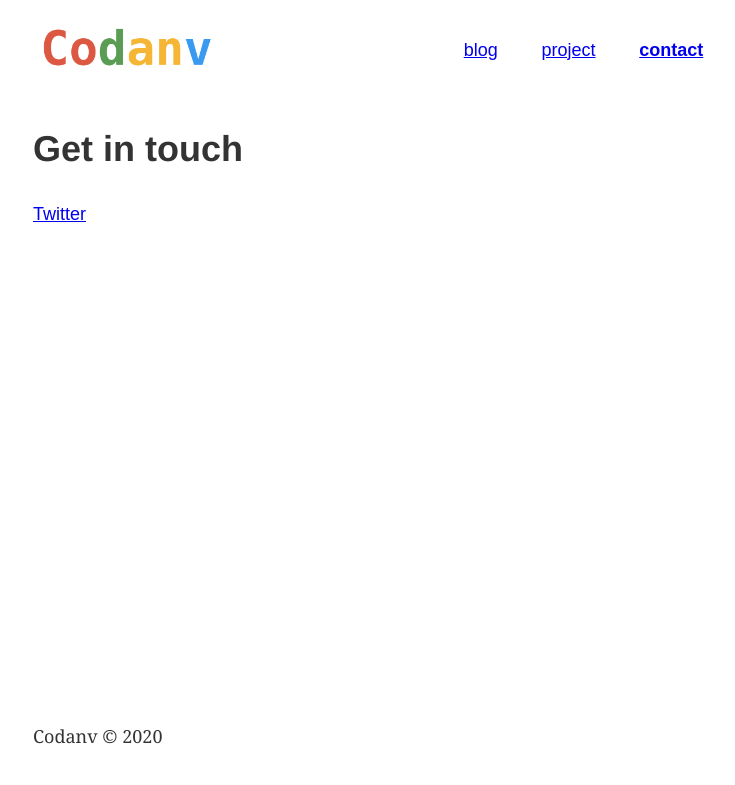
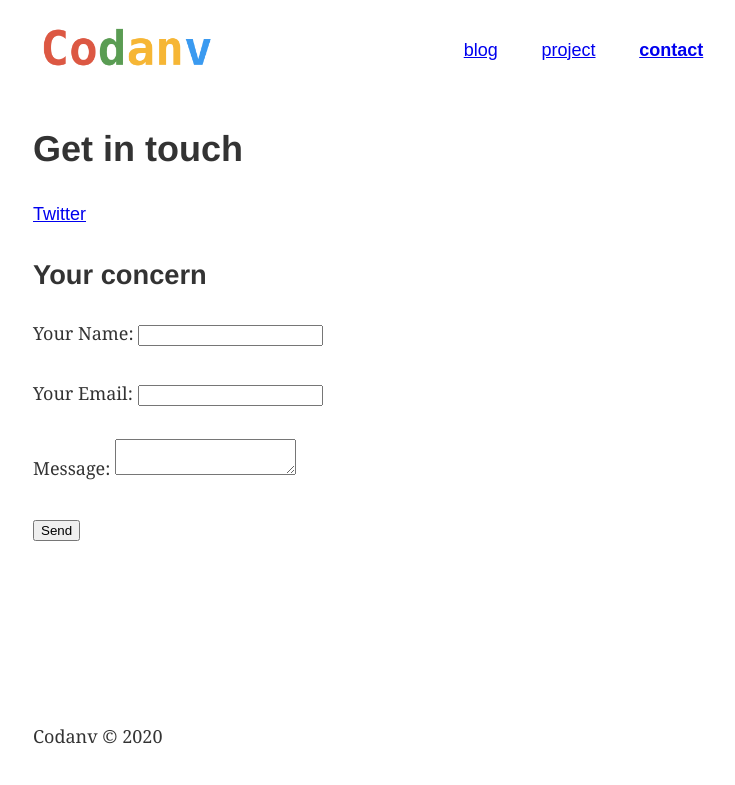
Before and after one commit to Codanv/codanv.com, a Gatsby site: page /contact in a window 1280 px wide. Shown: the whole page, without its empty margins (250-985 px from the left). Built offline with nearby package versions, Linux system fonts and the light colour scheme; Gatsby itself is replaced by a stand-in of ours; some packages are replaced by stand-ins of ours.

Commit message:
contact form added

```diff
--- a/src/pages/contact.js
+++ b/src/pages/contact.js
@@ -8,9 +8,26 @@ const ContactPage = () => {
     <Layout>
       <Head title="Contact" />
       <h1>Get in touch</h1>
-      <a href="https://twitter.com/codanv" target="_blank" rel="noopener noreferrer">
-        Twitter
-      </a>
+      <p>
+        <a href="https://twitter.com/codanv" target="_blank" rel="noopener noreferrer">Twitter</a>
+      </p>
+      <h2>Your concern</h2>
+      <form name="contact" method="post" netlify-honeypot="bot-field" data-netlify="true">
+        <input type="hidden" name="bot-field" />
+        <input type="hidden" name="form-name" value="contact" />
+        <p>
+          <label>Your Name: <input type="text" name="name"/></label>
+        </p>
+        <p>
+          <label>Your Email: <input type="email" name="email"/></label>
+        </p>
+        <p>
+          <label>Message: <textarea name="message"></textarea></label>
+        </p>
+        <p>
+          <button type="submit">Send</button>
+        </p>
+      </form>
     </Layout>
   )
 }
```
